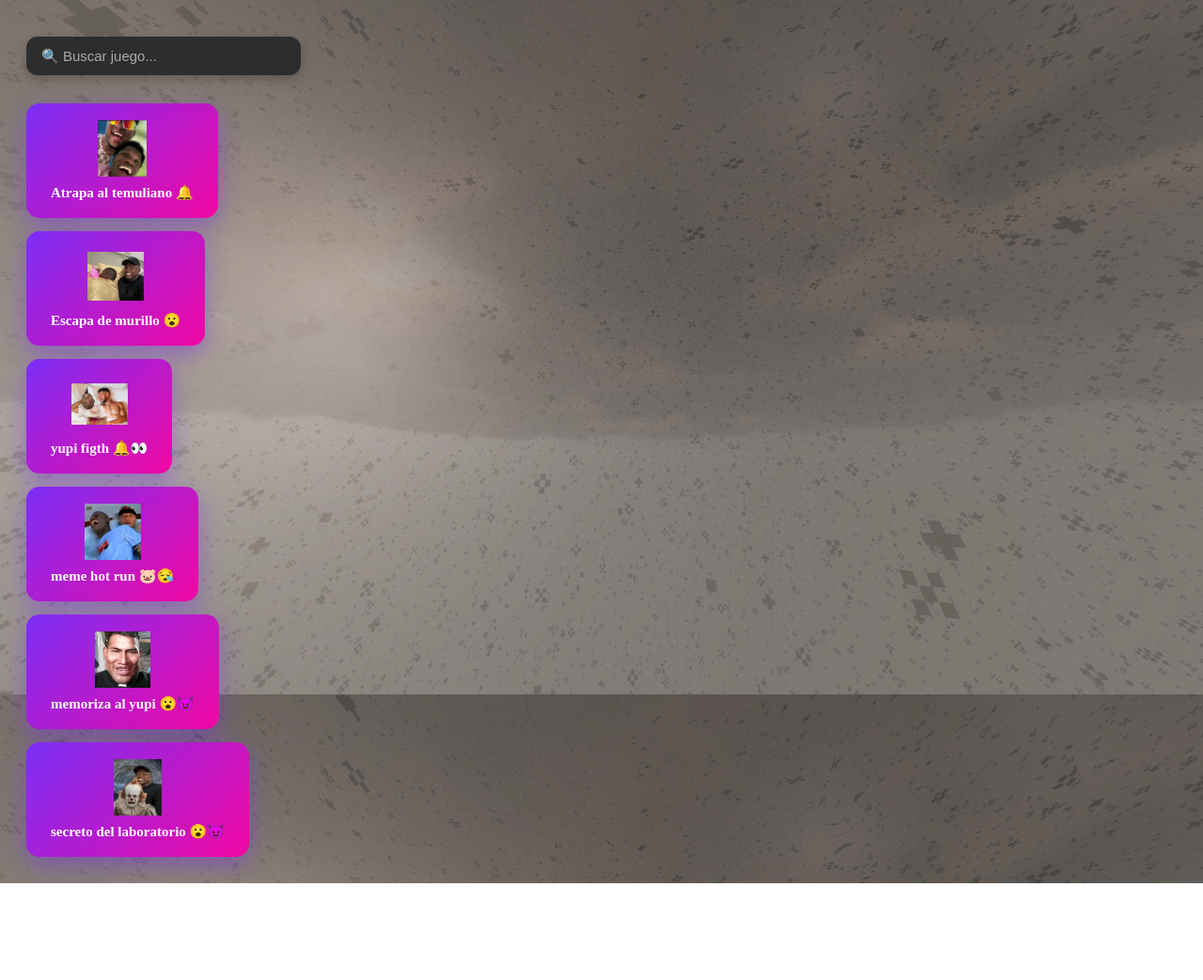
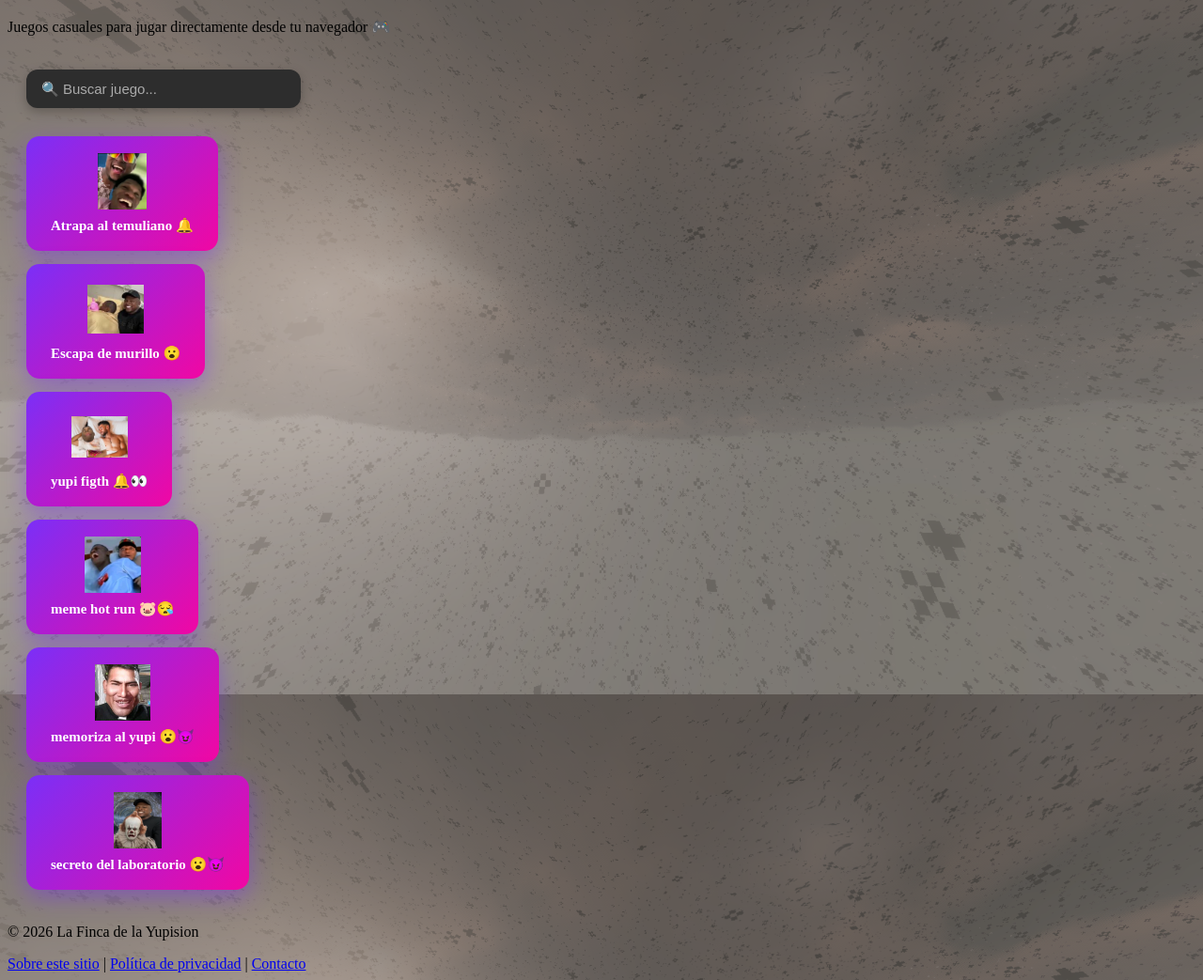
Before and after one commit to andercracks/ponispijasplays, an Astro site: page / in a window 1280 px wide. Shown: the part 61-1104 px from the top of the page at 94% size. Before the commit the page ends 1001 px from the top, so only its background shows below. Built offline with nearby package versions, Linux system fonts and the light colour scheme; Astro itself is replaced by a stand-in of ours.

Commit message:
asdasdasd

```diff
--- a/src/pages/index.astro
+++ b/src/pages/index.astro
@@ -19,6 +19,26 @@ import "../styles/juegos.css";
 
   <body>
     <h1>la finca de la yupision</h1>
+
+       <p>
+        Juegos casuales para jugar directamente desde tu navegador 🎮
+      </p>
+
     <AnimanS client:only="svelte" />
+
+     <footer>
+
+      <p>© 2026 La Finca de la Yupision</p>
+
+      <nav>
+
+        <a href="/about">Sobre este sitio</a> |
+        <a href="/privacy">Política de privacidad</a> |
+        <a href="/contact">Contacto</a>
+
+      </nav>
+
+    </footer>
+
   </body>
 </html>
```
